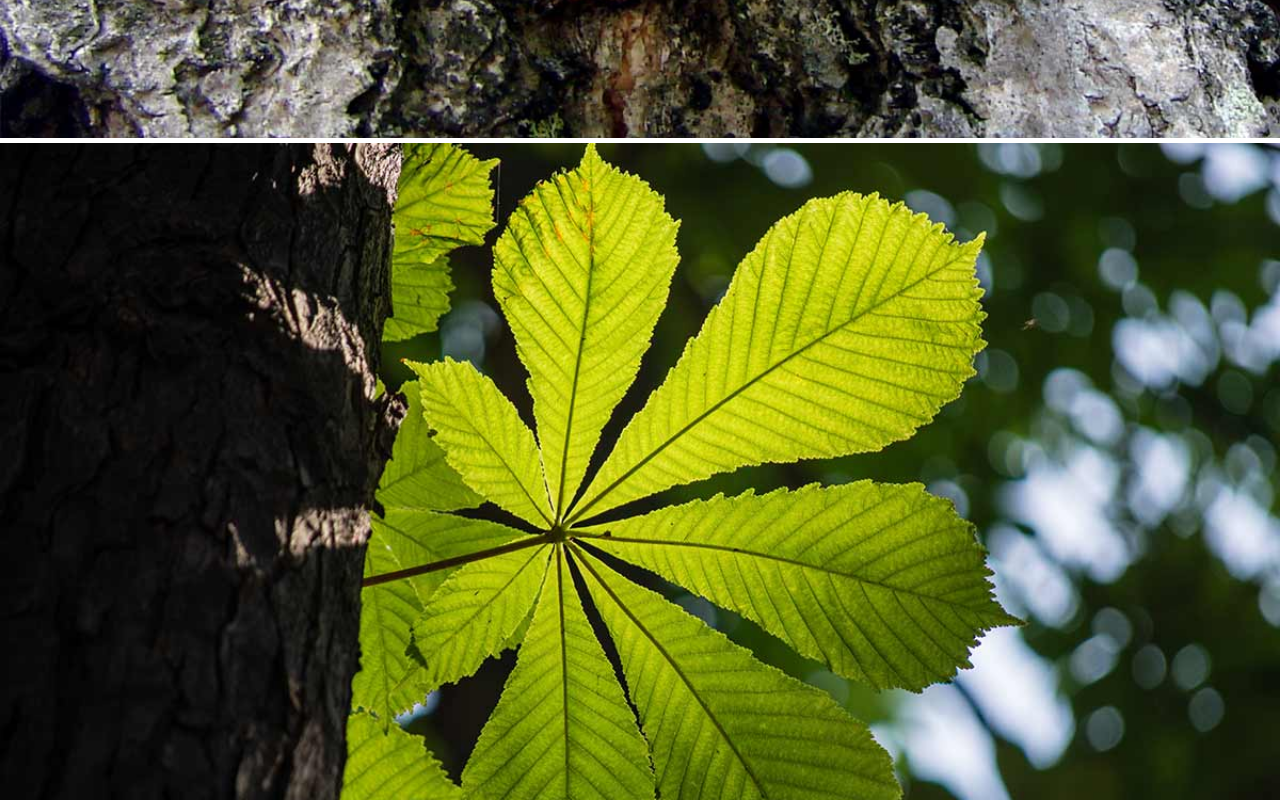
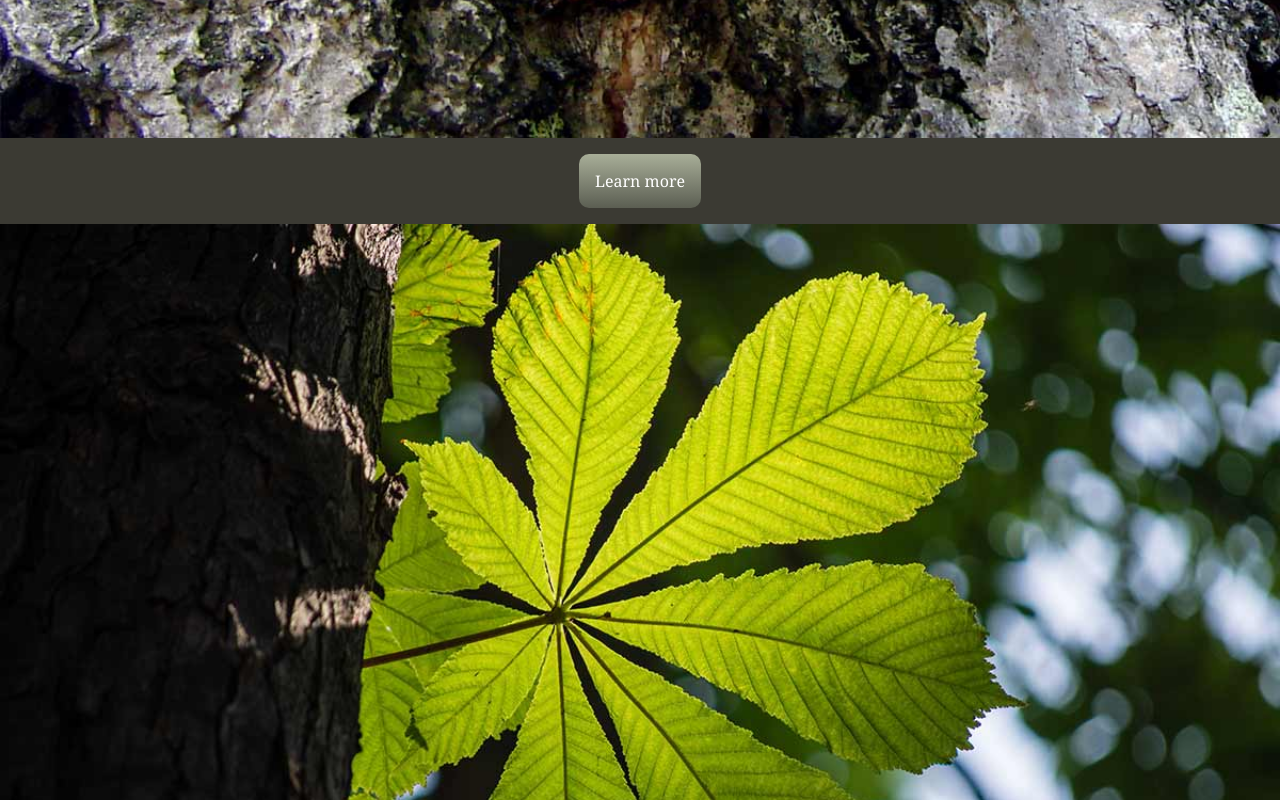
Before and after one commit to rachel-glennie/images-demo, a plain HTML site: page index.html in a window 1280 px wide. Shown: the part 940-1740 px from the top of the page. Drawn offline with Linux system fonts and the light colour scheme.

Commit message:
added gradient button

```diff
--- a/css/main.css
+++ b/css/main.css
@@ -18,7 +18,7 @@ padding: 6em;
 background-repeat: no-repeat;
 background-position: center 25px;
 text-align: center;
-color: #3B3A33;
+color: #3b3a33;
 }
 
 img {
@@ -26,4 +26,21 @@ img {
 	margin: 0em;
 	padding: 0em;
 	text-align: center;
+	display: block;
 }
+
+div {
+	background-color: #3b3a33;
+	padding: 1em;
+	margin: 0em;
+	text-align: center;
+}
+
+.button {
+	color: white;
+	text-decoration: none;
+	display: inline-block;
+	padding: 1em;
+	border-radius: 10px;
+	background-image: linear-gradient(to bottom, #a8ae98, #5b5e52);
+}
--- a/index.html
+++ b/index.html
@@ -14,9 +14,14 @@
 	<h1>Trees<h1>
 </header>
 
-<img src="images/leaf-1.jpg">
-<img src="images/leaf-2.jpg">
-<img src="images/leaf-3.jpg">
+<main>
+	<img src="images/leaf-1.jpg" alt="Small bunch of bright green leaves.">
+	<div>
+		<a class="button" href="#">Learn more</a>
+	</div>
+	<img src="images/leaf-2.jpg" alt="Leaves on the side of a tree.">
+	<img src="images/leaf-3.jpg" alt="Leaves on the tip of a branch.">
+</main>
 
 
 </body>
```
